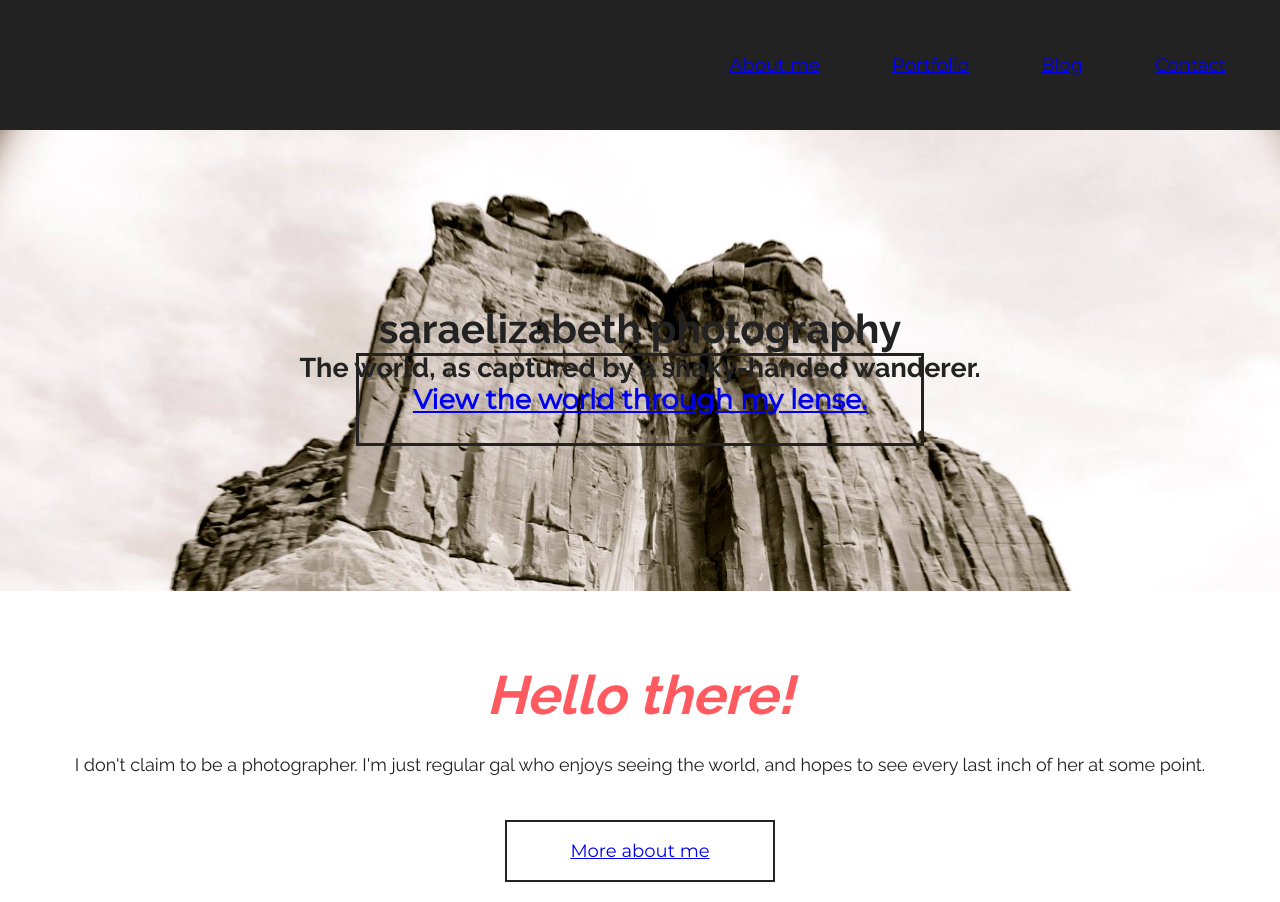
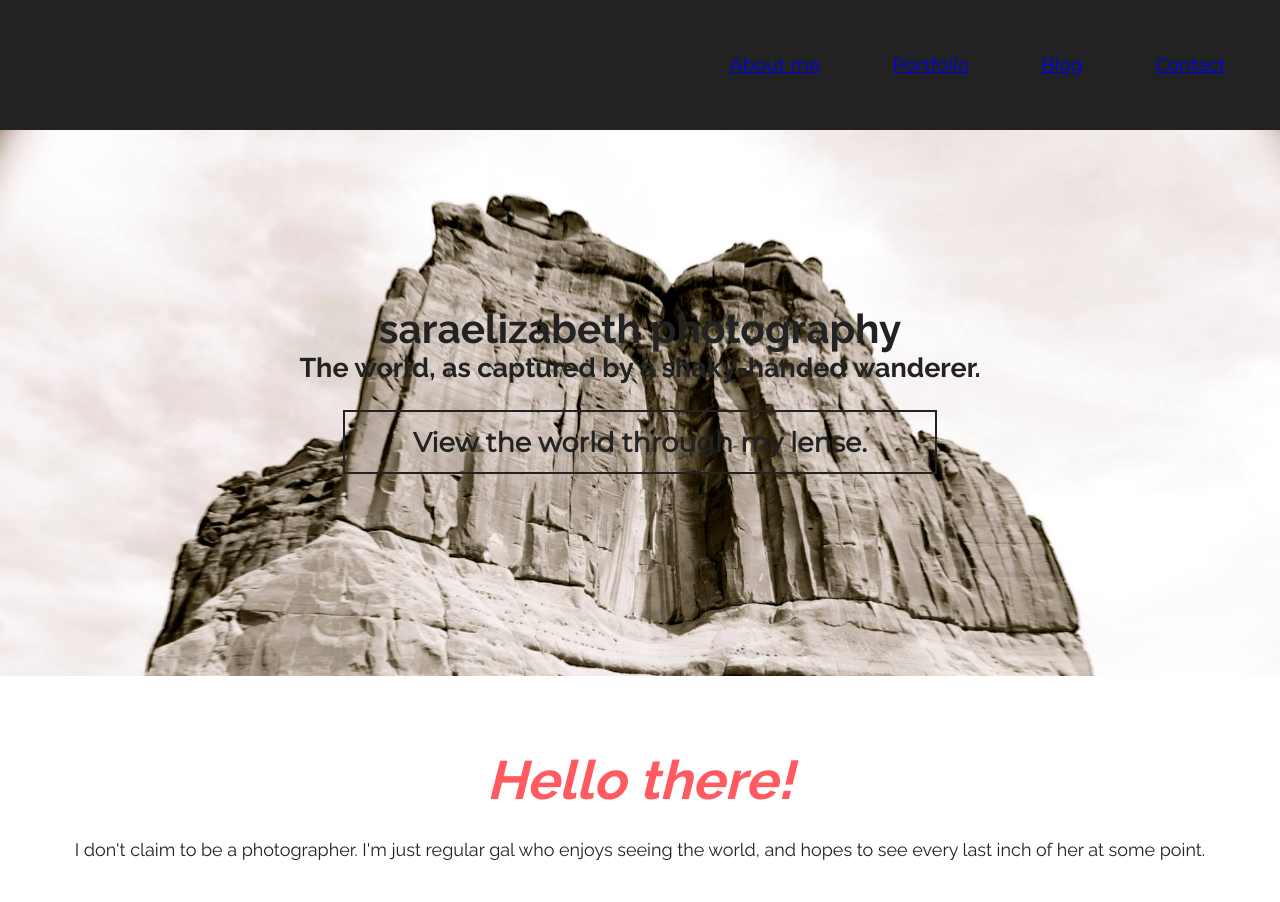
Before and after one commit to jhumbrac/saraequigley.github.io, a plain HTML site: page unit5/index.html in a window 1280 px wide. Shown: the top 902 px of the page. Drawn offline with Linux system fonts and the light colour scheme.

Commit message:
Update main.css

```diff
--- a/unit5/main.css
+++ b/unit5/main.css
@@ -36,17 +36,27 @@ nav li {
 	padding-top: .5em 0 3em 0;
 	font-weight:700;
 }
-
+.button, .aboutbutton {
+	border: 2px solid #222;
+	color:#222;
+	display:block;
+	font-family: 'Montserrat', sans-serif;
+	font-size: 1em;
+	margin:1em auto;
+	padding: .5em 1em;
+	text-align:center;
+	text-decoration:none;
+}
 .button {
-	font-size: 1em;
-	padding: 1em 2em;
-	margin-top: 1em;
-	margin-bottom: 1em;
 	width: 22em;
-	margin: auto;
-	border-color: #222;
-	border-style: solid;
-	font-family: 'Montserrat', sans-serif;
+}
+.aboutbutton {
+	width: 15em;
+}
+.button:hover, .aboutbutton:hover {
+	background:#222;
+	color:#fff;
+	transition-duration:.5s;
 }
 
 #about div {
@@ -67,15 +77,6 @@ nav li {
 	padding-bottom: 1.5em;
 }
 
-.aboutbutton {
-	border: 2px solid #222;
-	display: block;
-	padding: 1em 2em;
-	margin:1em auto;
-	width: 15em;
-	font-family: 'Montserrat', sans-serif;
-}
-
 #photos div {
 	background-color: rgba(0,0,0,.7);
 	margin: auto;
@@ -83,14 +84,16 @@ nav li {
 }
 #photos ul {
 	margin:0 auto;
-	width:60em;
+	max-width:1400px;
 }
 #photos li {
 	float:left;
-	padding:.5em;
+	padding:.25em;
 	width:25%;
 }
 #photos li img {
+	height:170;
+	overflow:hidden;
 	width:100%;
 }
 
```
